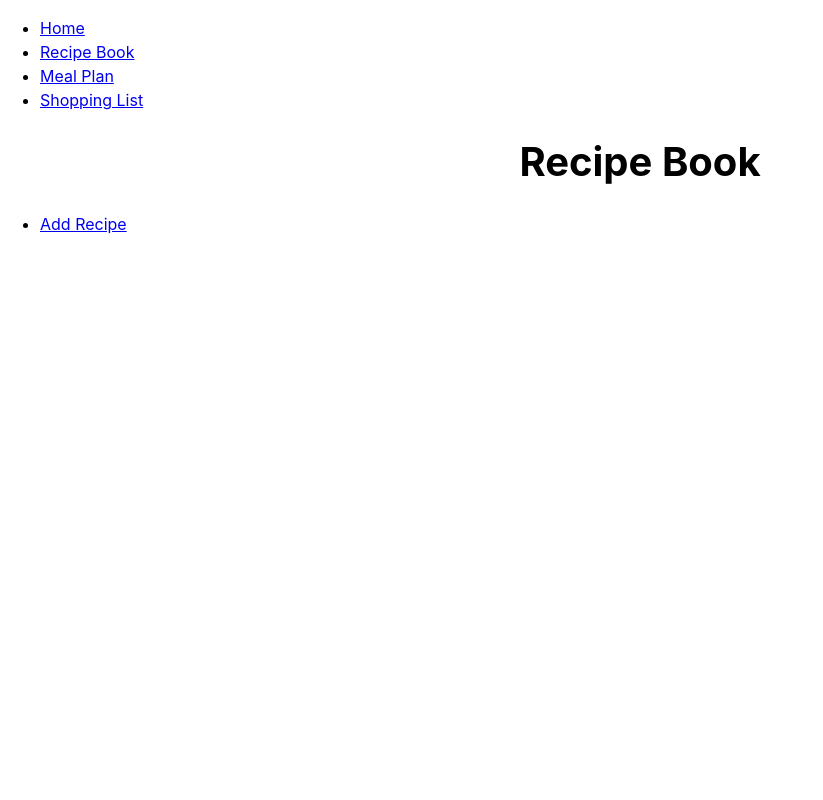
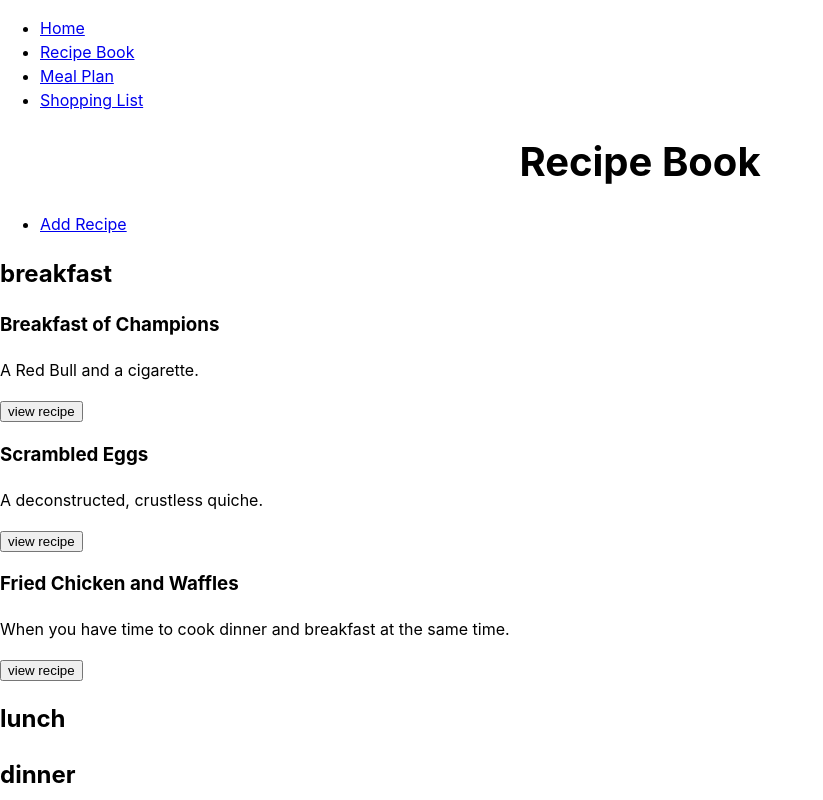
Before and after one commit to arnest00/mealwise, a Next.js app: page /recipes in a window 1280 px wide. Shown: the top 800 px of the page, without its empty margins (0-823 px from the left). Built offline with nearby package versions, Linux system fonts and the light colour scheme.

Commit message:
feat: Create associated RecipesPage components
- Create RecipeBookCategory component
- Create RecipeCard component
- Add dummy data to render on RecipesPage

References FSA22V1-144

```diff
--- /dev/null
+++ b/components/molecules/RecipeCard.tsx
@@ -0,0 +1,25 @@
+import Button from '../atoms/Button';
+
+interface RecipeCardProps {
+  mealName: string,
+  mealDescription: string
+};
+
+const RecipeCard = ({ mealName, mealDescription }: RecipeCardProps ) => {
+  return (
+    <article>
+      <h3>{mealName}</h3>
+
+      <p>
+        {mealDescription}
+      </p>
+
+      <Button
+        buttonType='button'
+        buttonName='view recipe'
+      />
+    </article>
+  );
+};
+
+export default RecipeCard;
--- /dev/null
+++ b/components/organisms/RecipeBookCategory.tsx
@@ -0,0 +1,29 @@
+import RecipeCard from '../molecules/RecipeCard';
+
+interface Recipe {
+  name: string,
+  description: string
+}
+
+interface RecipeBookCategoryProps {
+  categoryName: string,
+  categoryRecipes?: Recipe[]
+};
+
+const RecipeBookCategory = ({ categoryName, categoryRecipes }: RecipeBookCategoryProps ) => {
+  return (
+    <section>
+      <h2>{categoryName}</h2>
+
+      {categoryRecipes?.map((recipe, idx) => (
+        <RecipeCard
+          key={idx}
+          mealName={recipe.name}
+          mealDescription={recipe.description}
+        />
+      ))}
+  </section>
+  );
+};
+
+export default RecipeBookCategory;
--- a/pages/recipes/add.tsx
+++ b/pages/recipes/add.tsx
@@ -1,4 +1,3 @@
-import { Fragment } from 'react';
 import { NextPage } from 'next';
 
 import Layout from '../../components/organisms/Layout';
--- a/pages/recipes/index.tsx
+++ b/pages/recipes/index.tsx
@@ -2,8 +2,34 @@ import { NextPage } from 'next';
 import Link from 'next/link';
 
 import Layout from '../../components/organisms/Layout';
+import RecipeBookCategory from '../../components/organisms/RecipeBookCategory';
 
 const RecipesPage: NextPage = () => {
+  const seedBreakfastRecipes = [
+    {
+      name: 'Breakfast of Champions',
+      description: 'A Red Bull and a cigarette.'
+    },
+    {
+      name: 'Scrambled Eggs',
+      description: 'A deconstructed, crustless quiche.'
+    },
+    {
+      name: 'Fried Chicken and Waffles',
+      description: 'When you have time to cook dinner and breakfast at the same time.'
+    },
+  ];
+  const seedDinnerRecipes = [
+    {
+      name: 'Toast Sandwich',
+      description: 'A slice of bread between two slices of bread.'
+    },
+    {
+      name: 'Busy Day at Work',
+      description: 'The number to the local Chinese takeout place is 555-0106.'
+    },
+  ];
+
   return (
     <Layout>
       <h1 className="text-align-center">Recipe Book</h1>
@@ -13,6 +39,20 @@ const RecipesPage: NextPage = () => {
           <Link href="/recipes/add">Add Recipe</Link>
         </li>
       </ul>
+
+      <RecipeBookCategory
+        categoryName='breakfast'
+        categoryRecipes={seedBreakfastRecipes}
+      />
+
+      <RecipeBookCategory
+        categoryName='lunch'
+      />
+
+      <RecipeBookCategory
+        categoryName='dinner'
+        categoryRecipes={seedDinnerRecipes}
+      />
     </Layout>
   );
 };
```
